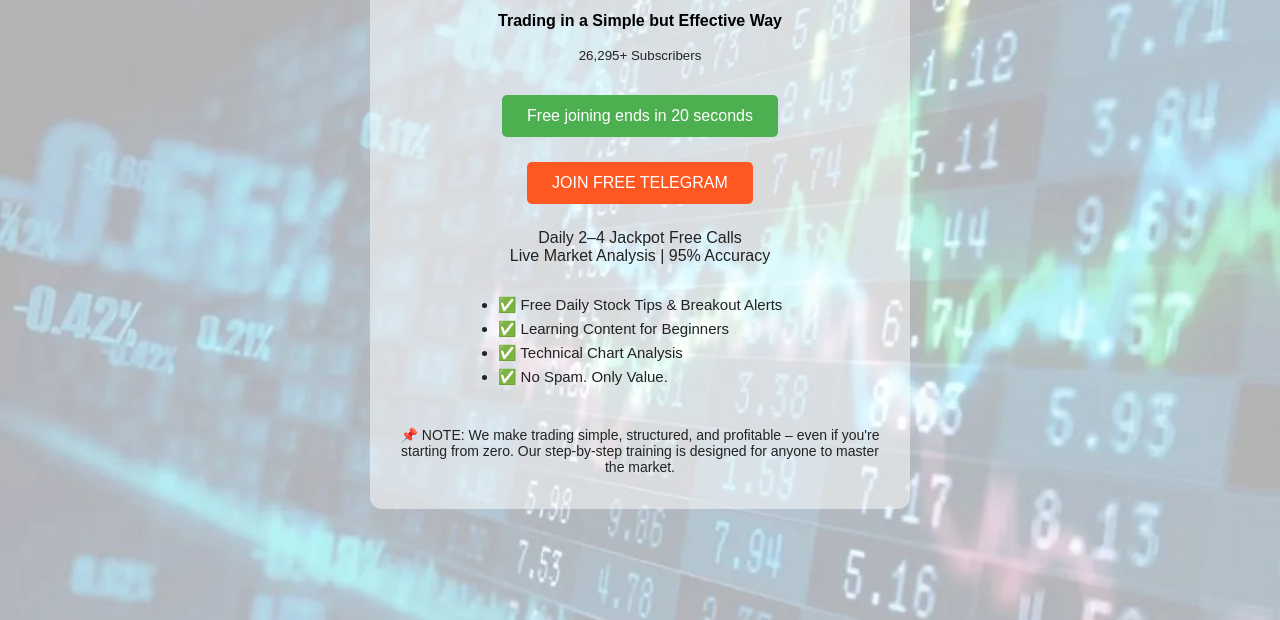
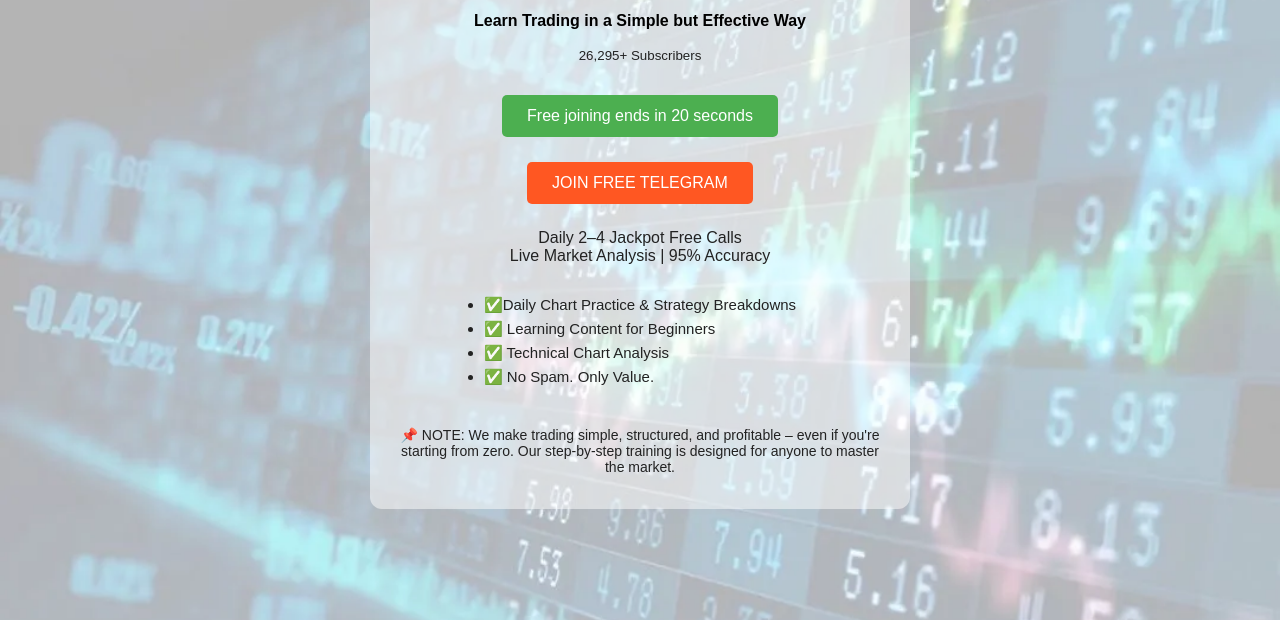
Before and after one commit to Tradewithsunil/official, a plain HTML site: page index.html in a window 1280 px wide. Shown: the part 180-800 px from the top of the page. Drawn offline with Linux system fonts and the light colour scheme.

Commit message:
Update index.html

```diff
--- a/index.html
+++ b/index.html
@@ -127,7 +127,7 @@
     <img class="dp" src="https://tradewithsunil.github.io/official/dpc.webp" alt="Trade With Sunil Logo" loading="lazy" />
 
     <h1>Trade With Sunil</h1>
-    <h2>Trading in a Simple but Effective Way</h2>
+    <h2>Learn Trading in a Simple but Effective Way</h2>
 
     <p><small>26,295+ Subscribers</small></p>
 
@@ -147,7 +147,7 @@
     </p>
 
     <ul>
-      <li>✅ Free Daily Stock Tips & Breakout Alerts</li>
+      <li>✅Daily Chart Practice & Strategy Breakdowns</li>
       <li>✅ Learning Content for Beginners</li>
       <li>✅ Technical Chart Analysis</li>
       <li>✅ No Spam. Only Value.</li>
```
